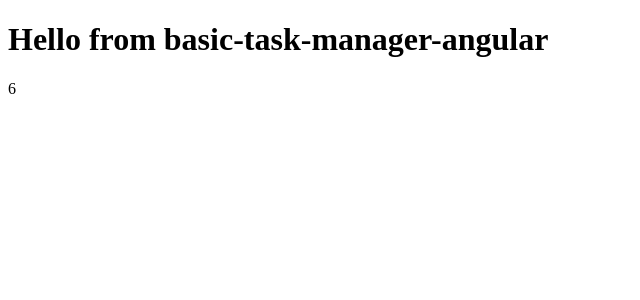
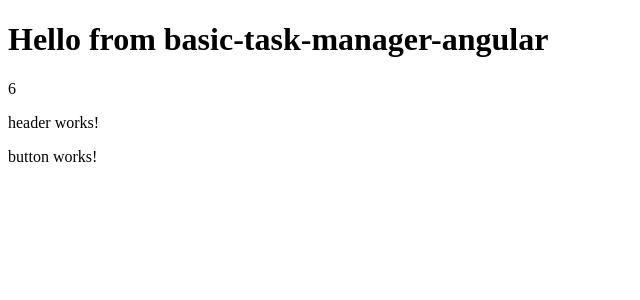
Before and after one commit to stormsidali2001/basic-task-manager-angular, an Angular app: page / in a window 1280 px wide. Shown: the top 300 px of the page, without its empty margins (0-640 px from the left). Built offline with nearby package versions, Linux system fonts and the light colour scheme.

Commit message:
ng generate component components/header , ng generate component components/button

```diff
--- a/src/app/app.component.html
+++ b/src/app/app.component.html
@@ -1,2 +1,4 @@
 <h1>Hello from {{title}}</h1>
 {{1+5}}
+<app-header></app-header>
+<app-button></app-button>
--- a/src/app/app.module.ts
+++ b/src/app/app.module.ts
@@ -2,10 +2,14 @@ import { NgModule } from '@angular/core';
 import { BrowserModule } from '@angular/platform-browser';
 
 import { AppComponent } from './app.component';
+import { HeaderComponent } from './components/header/header.component';
+import { ButtonComponent } from './components/button/button.component';
 
 @NgModule({
   declarations: [
-    AppComponent
+    AppComponent,
+    HeaderComponent,
+    ButtonComponent
   ],
   imports: [
     BrowserModule
--- /dev/null
+++ b/src/app/components/button/button.component.html
@@ -0,0 +1 @@
+<p>button works!</p>
--- /dev/null
+++ b/src/app/components/button/button.component.ts
@@ -0,0 +1,15 @@
+import { Component, OnInit } from '@angular/core';
+
+@Component({
+  selector: 'app-button',
+  templateUrl: './button.component.html',
+  styleUrls: ['./button.component.css']
+})
+export class ButtonComponent implements OnInit {
+
+  constructor() { }
+
+  ngOnInit(): void {
+  }
+
+}
--- /dev/null
+++ b/src/app/components/header/header.component.html
@@ -0,0 +1 @@
+<p>header works!</p>
--- /dev/null
+++ b/src/app/components/header/header.component.ts
@@ -0,0 +1,15 @@
+import { Component, OnInit } from '@angular/core';
+
+@Component({
+  selector: 'app-header',
+  templateUrl: './header.component.html',
+  styleUrls: ['./header.component.css']
+})
+export class HeaderComponent implements OnInit {
+
+  constructor() { }
+
+  ngOnInit(): void {
+  }
+
+}
```
Also changed, not shown: src/app/components/button/button.component.css (added), src/app/components/header/header.component.css (added), 2 other files (tests, documents, lock files or other folders).
